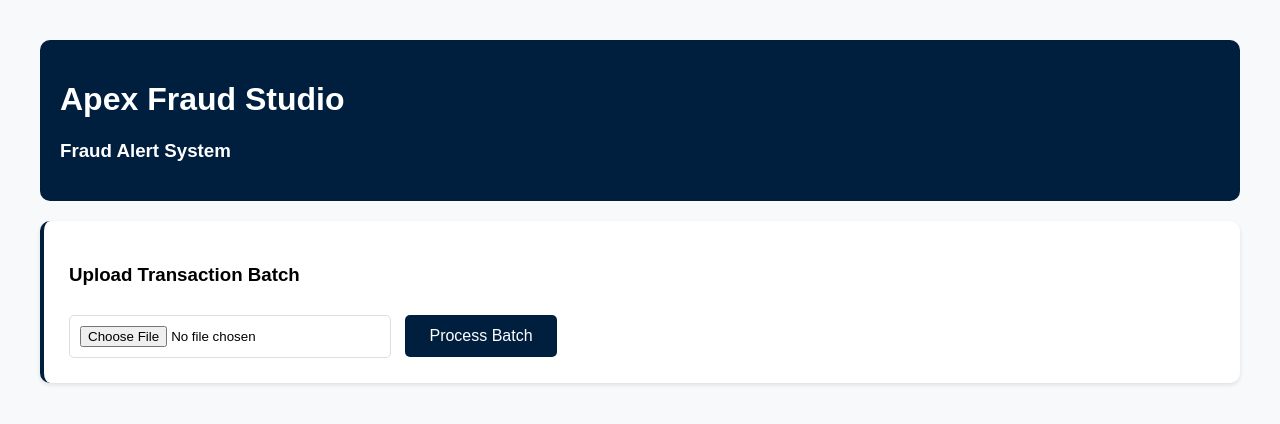
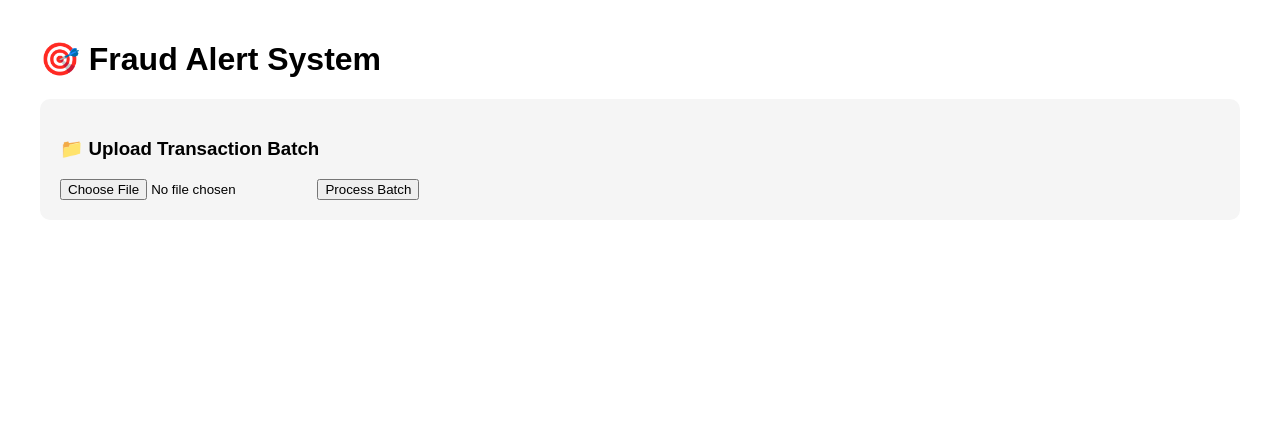
Before and after one commit to AANDROUT/fraud-detection-system, a Flask app: page / in a window 1280 px wide. Shown: the top 424 px of the page. Run offline with Flask 3, Linux system fonts and the light colour scheme.

Commit message:
Update index.html

```diff
--- a/fraud_alert_website/templates/index.html
+++ b/fraud_alert_website/templates/index.html
@@ -1,148 +1,37 @@
 <!DOCTYPE html>
 <html>
 <head>
-    <title>Apex Fraud Studio</title>
+    <title>Fraud Alert System</title>
     <style>
-        body {
-            font-family: Arial, sans-serif;
-            margin: 40px;
-            background-color: #f8f9fa;
-        }
-        .header {
-            background: #001f3f;
-            color: white;
-            padding: 20px;
-            border-radius: 10px;
-            margin-bottom: 20px;
-        }
-        .upload-section {
-            background: white;
-            padding: 25px;
-            border-radius: 10px;
-            margin-bottom: 25px;
-            border-left: 4px solid #001f3f;
-            box-shadow: 0 2px 4px rgba(0,0,0,0.1);
-        }
-        .dashboard {
-            background: white;
-            padding: 25px;
-            border-radius: 10px;
-            margin-bottom: 25px;
-            border-left: 4px solid #001f3f;
-            box-shadow: 0 2px 4px rgba(0,0,0,0.1);
-        }
-        .alerts-section {
-            background: white;
-            padding: 25px;
-            border-radius: 10px;
-            margin-bottom: 25px;
-            border-left: 4px solid #001f3f;
-            box-shadow: 0 2px 4px rgba(0,0,0,0.1);
-        }
-        .alert-category {
-            margin-bottom: 30px;
-        }
-        .alert-category h4 {
-            color: #001f3f;
-            border-bottom: 2px solid #001f3f;
-            padding-bottom: 10px;
-            margin-bottom: 15px;
-        }
-        .alert {
-            background: #fff;
-            padding: 20px;
-            margin: 15px 0;
-            border-radius: 8px;
-            border-left: 4px solid #ffc107;
-            box-shadow: 0 1px 3px rgba(0,0,0,0.1);
-        }
-        .high-risk-alert {
-            border-left: 4px solid #dc3545;
-        }
-        .low-risk-alert {
-            border-left: 4px solid #28a745;
-        }
-        .metric-card {
-            background: white;
-            padding: 20px;
-            margin: 10px;
-            border-radius: 8px;
-            display: inline-block;
-            width: 200px;
-            text-align: center;
-            box-shadow: 0 2px 4px rgba(0,0,0,0.1);
-            border-top: 3px solid #001f3f;
-        }
-        .good { border-top-color: #28a745; }
-        .warning { border-top-color: #ffc107; }
-        .danger { border-top-color: #dc3545; }
-        .justification {
-            background: #f8f9fa;
-            padding: 12px;
-            margin: 8px 0;
-            border-radius: 5px;
-            border-left: 3px solid #001f3f;
-        }
-        button {
-            background-color: #001f3f;
-            color: white;
-            border: none;
-            padding: 12px 24px;
-            border-radius: 5px;
-            cursor: pointer;
-            font-size: 16px;
-            margin-top: 10px;
-        }
-        button:hover {
-            background-color: #003366;
-        }
-        input[type="file"] {
-            padding: 10px;
-            border: 1px solid #ddd;
-            border-radius: 5px;
-            width: 300px;
-            margin-right: 10px;
-        }
-        .confidence-high {
-            color: #dc3545;
-            font-weight: bold;
-        }
-        .confidence-low {
-            color: #28a745;
-            font-weight: bold;
-        }
+        body { font-family: Arial, sans-serif; margin: 40px; }
+        .upload-section { background: #f5f5f5; padding: 20px; border-radius: 10px; margin-bottom: 30px; }
+        .dashboard { background: #e8f4fd; padding: 20px; border-radius: 10px; margin-bottom: 30px; }
+        .alert { background: #fff3cd; padding: 15px; margin: 10px 0; border-radius: 5px; border-left: 4px solid #ffc107; }
+        .metric-card { background: white; padding: 15px; margin: 10px; border-radius: 5px; display: inline-block; width: 200px; text-align: center; }
+        .good { border-left: 4px solid #28a745; }
+        .warning { border-left: 4px solid #ffc107; }
+        .danger { border-left: 4px solid #dc3545; }
+        .justification { background: #f8f9fa; padding: 10px; margin: 5px 0; border-radius: 3px; }
     </style>
 </head>
 <body>
-    <div class="header">
-        <h1>Apex Fraud Studio</h1>
-        <h3>Fraud Alert System</h3>
-    </div>
+    <h1>🎯 Fraud Alert System</h1>
 
     <div class="upload-section">
-        <h3>Upload Transaction Batch</h3>
+        <h3>📁 Upload Transaction Batch</h3>
         <input type="file" id="fileInput" accept=".csv">
         <button onclick="processFile()">Process Batch</button>
         <div id="uploadStatus"></div>
     </div>
 
     <div id="dashboard" class="dashboard" style="display:none;">
-        <h3>System Performance Dashboard</h3>
+        <h3>📊 System Performance Dashboard</h3>
         <div id="metrics"></div>
     </div>
 
-    <div id="alertsSection" class="alerts-section" style="display:none;">
-    <h3>Fraud Alerts</h3>
-
-    <div class="alert-category">
-        <h4>High Risk Alerts (Confidence ≥ 50%)</h4>
-        <div id="highRiskAlerts" style="max-height: 400px; overflow-y: auto; padding: 10px; border: 1px solid #e0e0e0; border-radius: 5px;"></div>
-    </div>
-
-    <div class="alert-category">
-        <h4>Low Risk Alerts (Confidence < 50%)</h4>
-        <div id="lowRiskAlerts" style="max-height: 400px; overflow-y: auto; padding: 10px; border: 1px solid #e0e0e0; border-radius: 5px;"></div>
-        </div>
+    <div id="alertsSection" style="display:none;">
+        <h3>🚨 Fraud Alerts</h3>
+        <div id="alertsContainer"></div>
     </div>
 
     <script>
@@ -166,24 +55,17 @@
                     body: formData
                 });
 
-        // ADD THIS - Check if response is JSON
-            const contentType = response.headers.get('content-type');
-            if (!contentType || !contentType.includes('application/json')) {
-                const text = await response.text();
-                throw new Error(`Server returned HTML instead of JSON. Status: ${response.status}`);
-            }
-
                 const data = await response.json();
 
                 if (data.success) {
-                statusDiv.innerHTML = '<span style="color: green;">Processing complete!</span>';
+                    statusDiv.innerHTML = '<span style="color: green;">✅ Processing complete!</span>';
                     displayDashboard(data.dashboard);
                     displayAlerts(data.alerts);
                 } else {
-                statusDiv.innerHTML = `<span style="color: red;">${data.error}</span>`;
+                    statusDiv.innerHTML = `<span style="color: red;">❌ ${data.error}</span>`;
                 }
             } catch (error) {
-            statusDiv.innerHTML = `<span style="color: red;">Upload failed: ${error.message}</span>`;
+                statusDiv.innerHTML = `<span style="color: red;">❌ Upload failed: ${error}</span>`;
             }
         }
 
@@ -215,39 +97,14 @@
         }
 
         function displayAlerts(alerts) {
-    const highRiskContainer = document.getElementById('highRiskAlerts');
-    const lowRiskContainer = document.getElementById('lowRiskAlerts');
+            const container = document.getElementById('alertsContainer');
+            container.innerHTML = '';
 
-    highRiskContainer.innerHTML = '';
-    lowRiskContainer.innerHTML = '';
-
-    // Sort alerts by confidence in descending order
-    alerts.sort((a, b) => b.confidence - a.confidence);
-
-    // Split alerts into high and low risk
-    const highRiskAlerts = alerts.filter(alert => alert.confidence >= 0.5);
-    const lowRiskAlerts = alerts.filter(alert => alert.confidence < 0.5);
-
-    // Display high risk alerts
-    highRiskAlerts.forEach(alert => {
-        const alertDiv = createAlertElement(alert, 'high-risk-alert', 'confidence-high');
-        highRiskContainer.appendChild(alertDiv);
-    });
-
-    // Display low risk alerts
-    lowRiskAlerts.forEach(alert => {
-        const alertDiv = createAlertElement(alert, 'low-risk-alert', 'confidence-low');
-        lowRiskContainer.appendChild(alertDiv);
-    });
-
-    document.getElementById('alertsSection').style.display = 'block';
-}
-
-function createAlertElement(alert, alertClass, confidenceClass) {
+            alerts.forEach(alert => {
                 const alertDiv = document.createElement('div');
-    alertDiv.className = `alert ${alertClass}`;
+                alertDiv.className = 'alert';
                 alertDiv.innerHTML = `
-        <h4>Alert #${alert.record_id} | Confidence: <span class="${confidenceClass}">${(alert.confidence * 100).toFixed(1)}%</span></h4>
+                    <h4>Alert #${alert.record_id} | Confidence: ${alert.confidence}</h4>
                     <p><strong>Amount:</strong> ${alert.amount} | <strong>Category:</strong> ${alert.category}</p>
                     <p><strong>Customer:</strong> ${alert.customer_id} | <strong>Merchant:</strong> ${alert.merchant_id} | <strong>Step:</strong> ${alert.step}</p>
                     <p><strong>Risk Factors:</strong> ${alert.risk_factors}</p>
@@ -261,7 +118,10 @@ function createAlertElement(alert, alertClass, confidenceClass) {
                         `).join('')}
                     </div>
                 `;
-    return alertDiv;
+                container.appendChild(alertDiv);
+            });
+
+            document.getElementById('alertsSection').style.display = 'block';
         }
     </script>
 </body>
```
Lines whose indentation alone changed are shown as unchanged.
